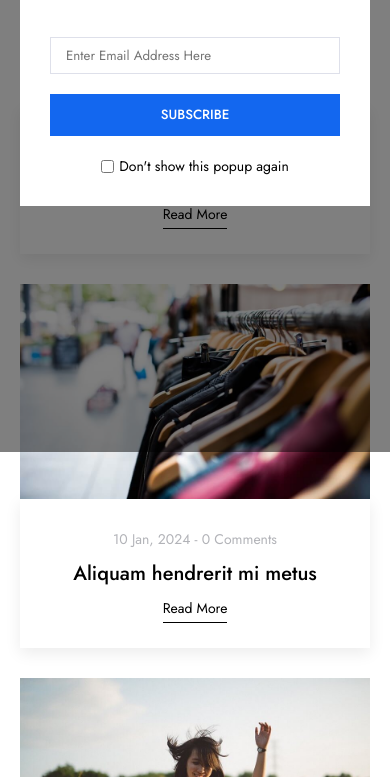
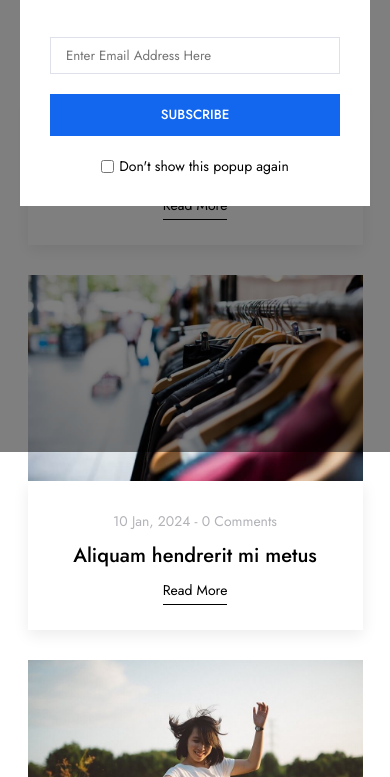
Before and after one commit to alimusa17/E-Commerce, a plain HTML site: page blog.html in a window 390 px wide. Shown: the part 392-1169 px from the top of the page. Drawn offline with nearby package versions, Linux system fonts and the light colour scheme.

Commit message:
Update base.css max-width

```diff
--- a/css/base.css
+++ b/css/base.css
@@ -144,6 +144,6 @@ input[type="number"]::-webkit-inner-spin-button {
 
 @media (max-width: 420px) {
     .container {
-        max-width: 350px;
+        max-width: 335px;
     }
 }
```
